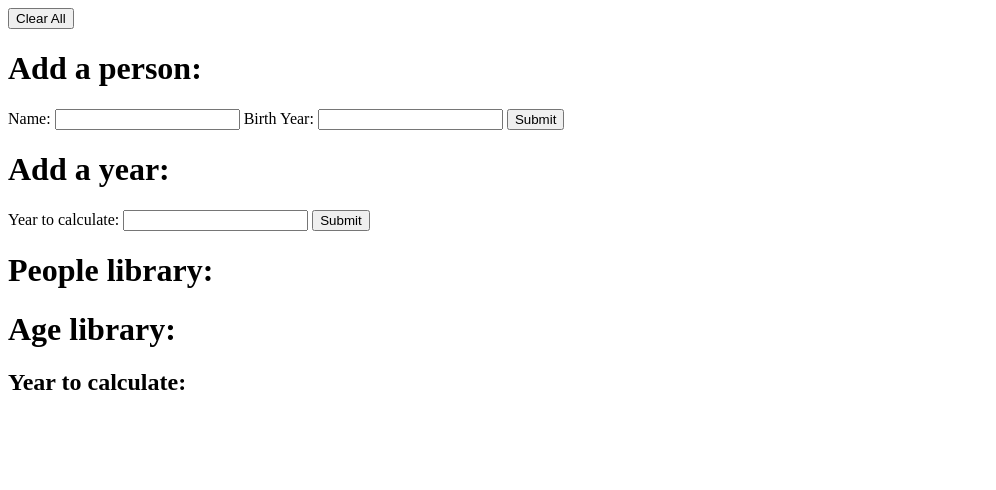
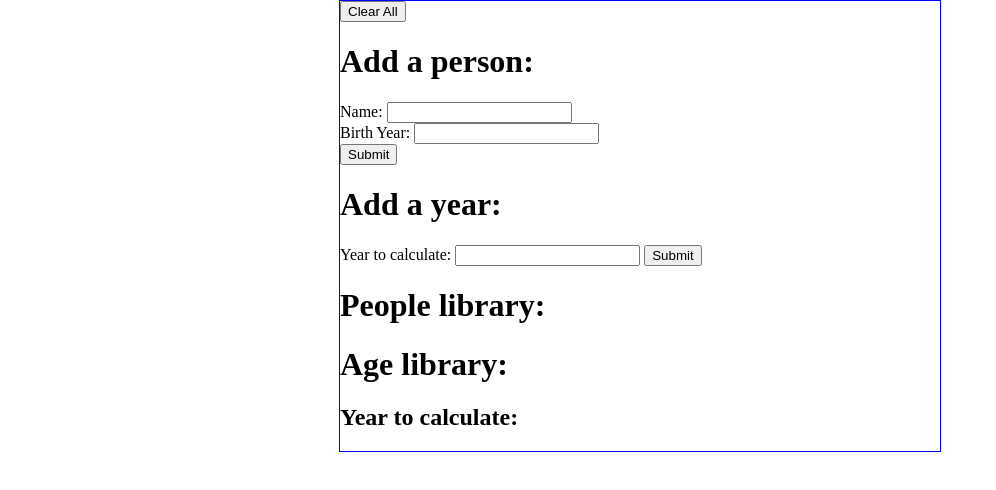
Before and after one commit to reneexie01/simple-age-calculator, a website built with webpack: page src/index.html in a window 1280 px wide. Both pictures are taken after a click on the button "Clear All". Shown: the whole page, without its empty margins (0-996 px from the left). Built offline with nearby package versions, Linux system fonts and the light colour scheme.

Commit message:
Fixed rendering of people from localStorage and added css files

```diff
--- a/package.json
+++ b/package.json
@@ -11,7 +11,9 @@
   "author": "",
   "license": "ISC",
   "devDependencies": {
+    "css-loader": "^7.1.2",
     "html-webpack-plugin": "^5.6.0",
+    "style-loader": "^4.0.0",
     "webpack": "^5.93.0",
     "webpack-cli": "^5.1.4"
   }
--- a/src/index.html
+++ b/src/index.html
@@ -9,10 +9,14 @@
     <div>
         <button class="clear-all">Clear All</button>
         <h1>Add a person:</h1>
-        <label for="name">Name:</label>
-        <input type="text" id="name" name="name" class="name">
-        <label for="birth-year">Birth Year:</label>
-        <input type="text" id="birth-year" name="birth-year" class="birth-year">
+        <div>
+            <label for="name">Name:</label>
+            <input type="text" id="name" name="name" class="name">
+        </div>
+        <div>
+            <label for="birth-year">Birth Year:</label>
+            <input type="text" id="birth-year" name="birth-year" class="birth-year">
+        </div>
         <button type="submit" class="person-submit">Submit</button>
         <div class="person-submit-error"></div>
     </div>
--- a/src/index.js
+++ b/src/index.js
@@ -1,6 +1,7 @@
 import { peopleManager } from "./people-manager";
 import { personManager } from "./person-manager";
 import { ageCalculator } from "./age-calculator";
+import "./style.css";
 
 const domManager = (function DomManager() {
 
@@ -151,9 +152,16 @@ const domManager = (function DomManager() {
         peopleManager.clearPeople();
         personManager.clearPerson();
         ageCalculator.clearPeopleAgeOutput();
+        clearLocalStorage();
+    }
+
+    const clearLocalStorage = () => {
+        peopleManager.clearPeople();
+        localStorage.clear();
     }
 
     const renderExistingPeople = () => {
+        loadPeopleFromLocalStorage();
         renderPeopleLibrary();
     }
 
--- /dev/null
+++ b/src/style.css
@@ -0,0 +1,13 @@
+body {
+    max-width: 600px;
+    border: 1px solid blue;
+    margin: auto
+}
+
+h1 {
+    font-size: 2rem;
+}
+
+h2 {
+    font-size: 1.5rem;
+}
--- a/webpack.config.js
+++ b/webpack.config.js
@@ -13,5 +13,13 @@ module.exports = {
         filename: 'index.html',
         inject: 'body',
     })
-  ]
+  ],
+  module: {
+    rules: [
+      {
+        test: /\.css$/i,
+        use: ['style-loader', 'css-loader'],
+      },
+    ],
+  },
 };
```
Also changed, not shown: dist/index.html, dist/main.js, 1 other file.
